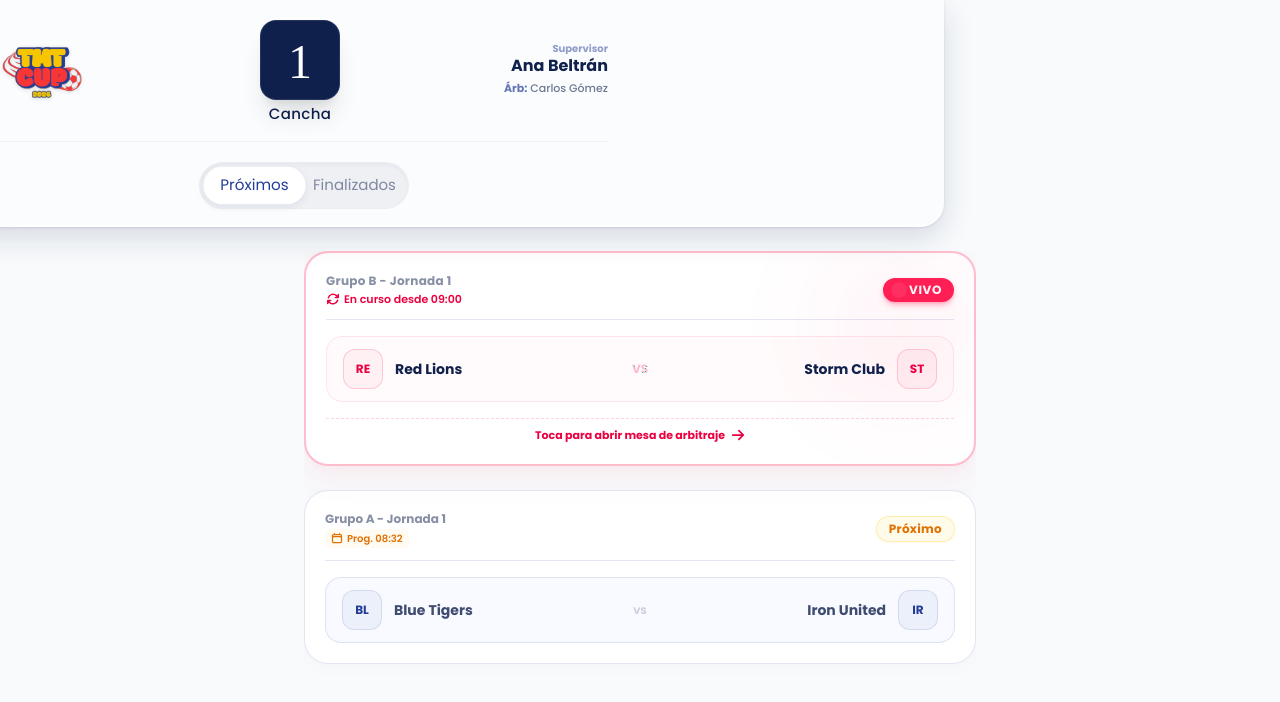
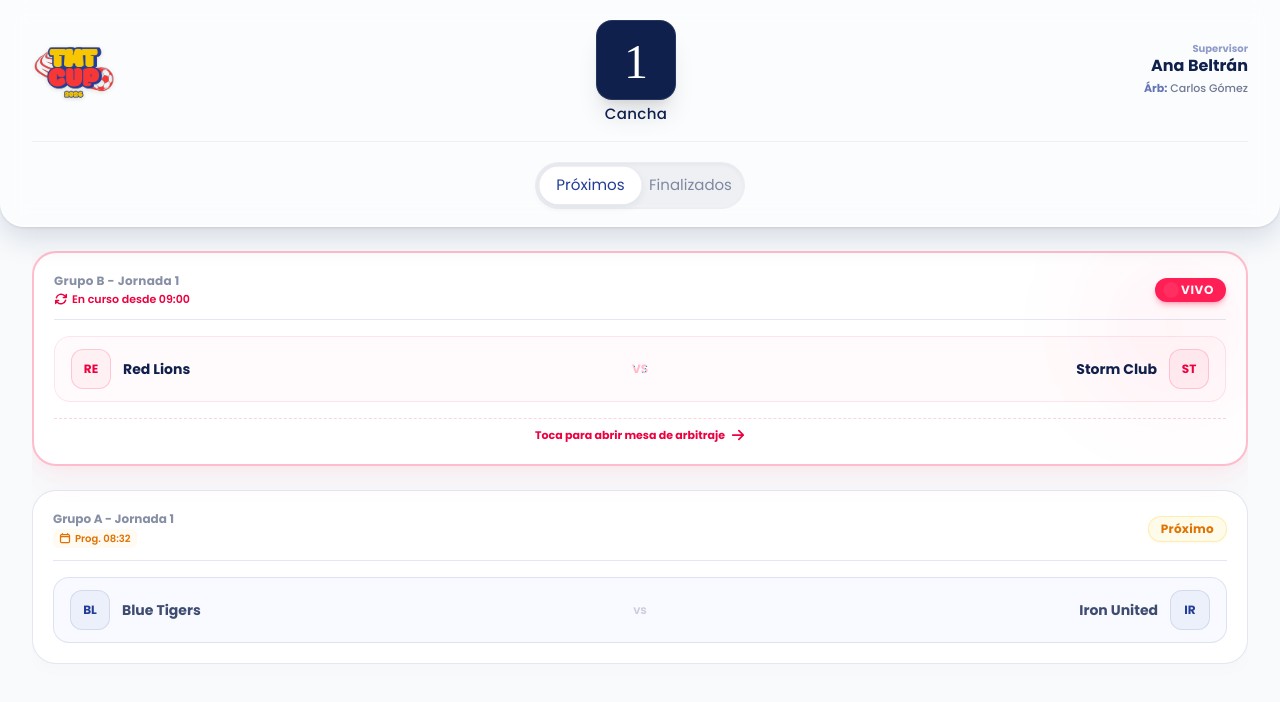
Before and after one commit to Camiloo11/TMT-CUP, a Next.js app: page /panel/supervisor/dashboard in a window 1280 px wide. Shown: the top 702 px of the page. Built offline with nearby package versions, Linux system fonts and the light colour scheme; a web font is replaced by a local one.

Commit message:
vista en vivo finalizada

```diff
--- a/app/panel/supervisor/dashboard/page.tsx
+++ b/app/panel/supervisor/dashboard/page.tsx
@@ -324,15 +324,15 @@ export default function SupervisorPage() {
   return (
     <div className="flex min-h-screen flex-col bg-slate-50">
       <main className="flex-1 px-4 py-5 text-[15px] text-slate-800 sm:px-6 sm:py-6 md:px-8">
-        <div className="mx-auto flex w-full max-w-md flex-col gap-5 sm:max-w-lg sm:gap-6 md:max-w-2xl">
+        <div className="mx-auto flex w-full flex-col gap-5 sm:gap-6">
 
           {/* VISTA DEL DASHBOARD / PANEL PRINCIPAL */}
           {view === "dashboard" && (
             <section className="flex flex-1 flex-col gap-6 w-full">
 
-              {/* ENCABEZADO FIJO: FULL-BLEED BASADO EN VIEWPORT (ROBUSTO ANTE CAMBIOS DE PADDING/MAX-WIDTH DEL <main>) */}
-              <header className="sticky top-0 left-1/2 z-50 -mt-5 w-screen -translate-x-1/2 rounded-b-3xl bg-white/45 backdrop-blur-md border-b-2 border-white/40 shadow-[0_10px_30px_rgba(16,32,76,0.15),_0_1px_3px_rgba(16,32,76,0.1)] overflow-hidden font-poppins sm:-mt-6">
-                <div className="mx-auto w-full max-w-md px-4 pt-5 pb-4 flex flex-col gap-4 sm:max-w-lg sm:gap-5 sm:px-6 md:max-w-2xl md:px-8">
+              {/* ENCABEZADO FIJO: EL MARGEN NEGATIVO IGUALA EXACTAMENTE EL PADDING DEL <main> EN CADA BREAKPOINT */}
+              <header className="sticky top-0 z-50 -mx-4 -mt-5 w-[calc(100%+2rem)] rounded-b-3xl bg-white/45 backdrop-blur-md border-b-2 border-white/40 shadow-[0_10px_30px_rgba(16,32,76,0.15),_0_1px_3px_rgba(16,32,76,0.1)] overflow-hidden font-poppins sm:-mx-6 sm:-mt-6 sm:w-[calc(100%+3rem)] md:-mx-8 md:w-[calc(100%+4rem)]">
+                <div className="mx-auto w-full px-4 pt-5 pb-4 flex flex-col gap-4 sm:gap-5 sm:px-6 md:px-8">
 
                   {/* FILA SUPERIOR: LOGO -> BLOQUE CANCHA GIGANTE -> PERSONAL */}
                   <div className="flex items-center justify-between w-full gap-1">
@@ -721,10 +721,10 @@ export default function SupervisorPage() {
         {/* MODAL DE INCIDENTES RÁPIDOS */}
         {incidentOpen && (
           <div className="fixed inset-0 z-40 flex items-end justify-center bg-slate-950/45 px-4 py-4 backdrop-blur-sm sm:items-center">
-            <div className="w-full max-w-md rounded-[1.8rem] bg-white p-6 shadow-2xl">
-              <div className="flex items-center justify-between">
-                <h3 className="text-xl font-bold text-[#10204c]">Reportar incidente</h3>
-                <button type="button" onClick={() => setIncidentOpen(false)} className="text-sm font-semibold text-slate-500 hover:text-slate-800">
+            <div className="w-full max-w-md rounded-[1.8rem] bg-white p-4 shadow-2xl sm:p-6">
+              <div className="flex items-center justify-between gap-3">
+                <h3 className="text-base font-medium text-[#10204c] sm:text-xl">Reportar incidente</h3>
+                <button type="button" onClick={() => setIncidentOpen(false)} className="shrink-0 text-xs font-semibold text-slate-500 hover:text-slate-800 sm:text-sm">
                   Cerrar
                 </button>
               </div>
@@ -732,11 +732,17 @@ export default function SupervisorPage() {
                 value={incidentDraft}
                 onChange={(event) => setIncidentDraft(event.target.value)}
                 placeholder="Escribe los detalles aquí..."
-                className="mt-4 h-32 w-full rounded-[1.2rem] border border-slate-200 p-4 text-sm outline-none resize-none focus:border-[#10204c]"
+                className="mt-3 h-28 w-full rounded-[1.2rem] border border-slate-200 p-3 text-sm outline-none resize-none focus:border-[#10204c] sm:mt-4 sm:h-32 sm:p-4"
               />
-              <button type="button" onClick={submitIncident} className="mt-3 h-14 w-full rounded-full bg-red-600 text-sm font-semibold text-white shadow-md">
-                Guardar nota del incidente
-              </button>
+              <div className="mt-3 flex justify-center sm:mt-4 sm:justify-end">
+                <button
+                  type="button"
+                  onClick={submitIncident}
+                  className="h-11 rounded-full bg-red-600 px-6 text-xs font-semibold text-white shadow-md sm:h-12 sm:px-8 sm:text-sm"
+                >
+                  Guardar nota del incidente
+                </button>
+              </div>
             </div>
           </div>
         )}
```
